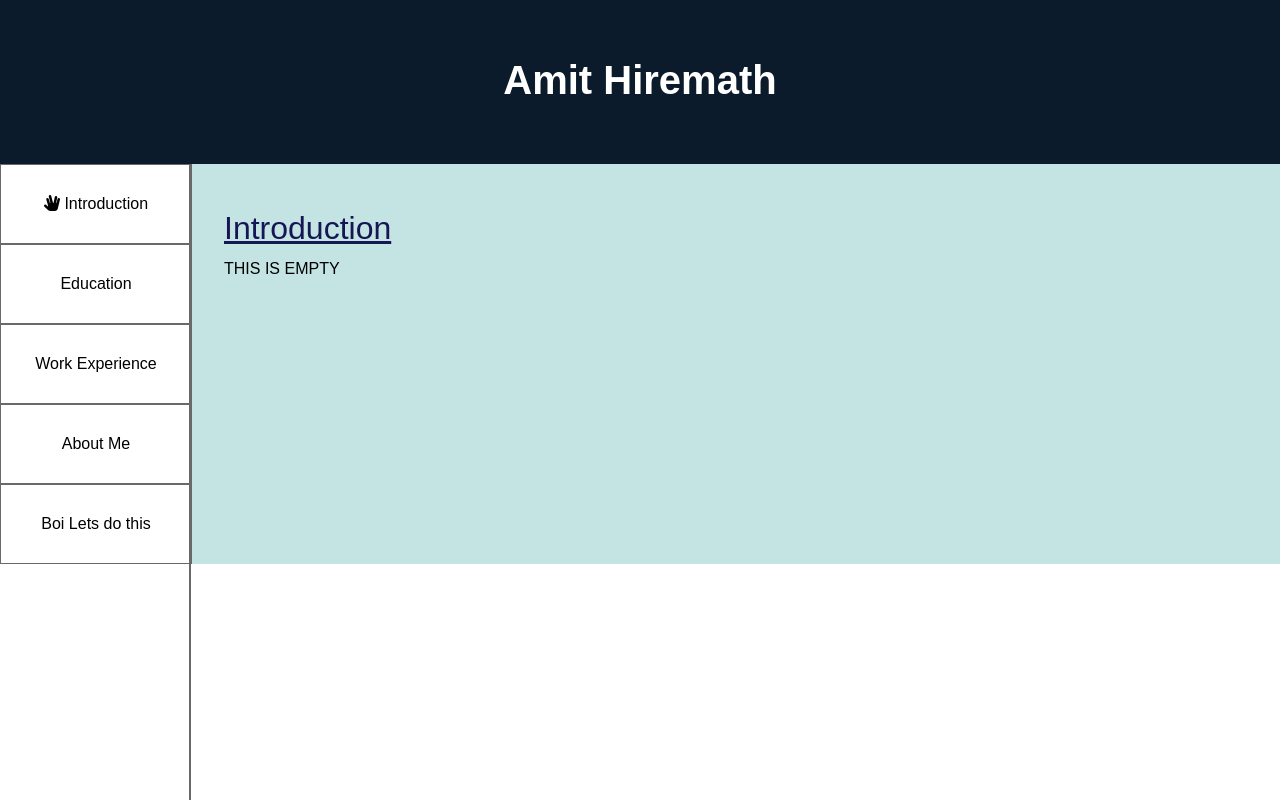
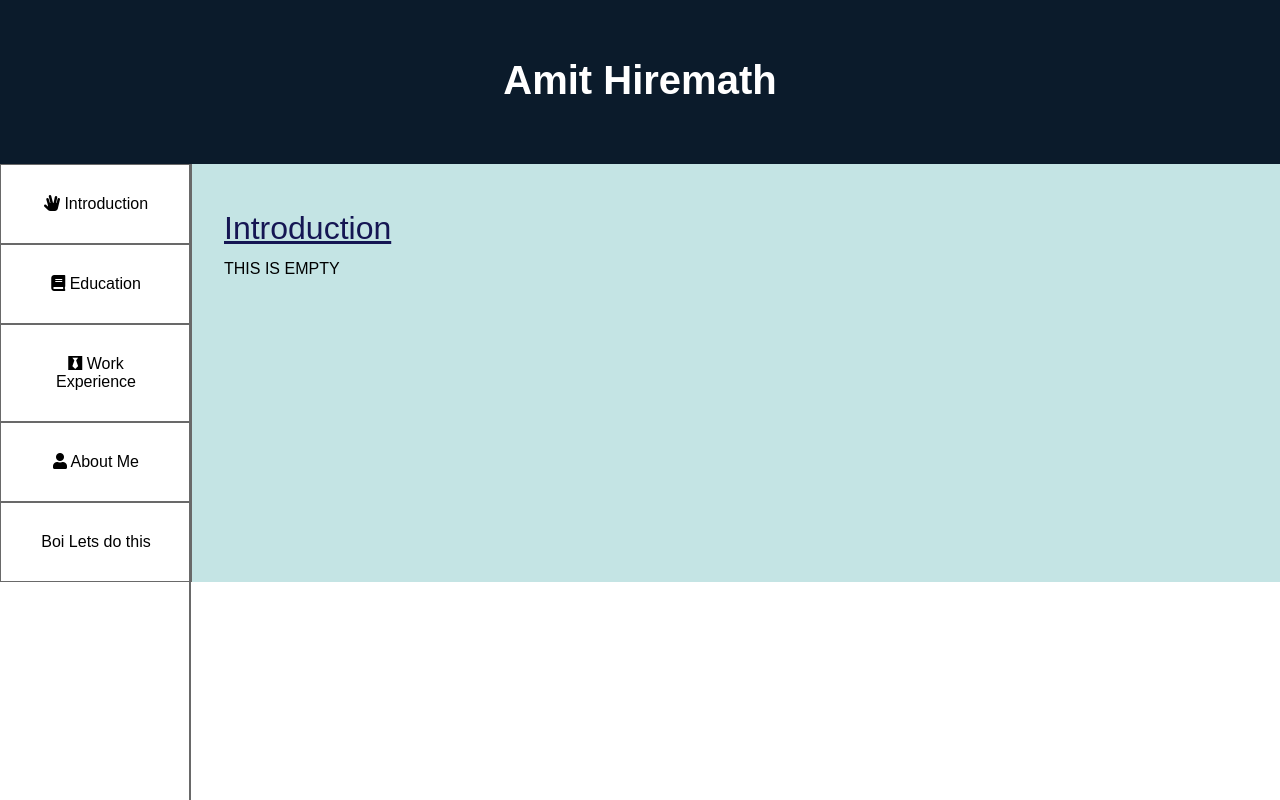
Before and after one commit to Amgit2/PortfolioSite, an Angular app: page / in a window 1280 px wide. Shown: the top 800 px of the page. Built offline with nearby package versions, Linux system fonts and the light colour scheme.

Commit message:
added all icons
added icons still need to add content

```diff
--- a/angular.json
+++ b/angular.json
@@ -24,7 +24,6 @@
               "src/assets"
             ],
             "styles": [
-              "node_modules/@fortawesome/fontawesome-free/css/all.min.css",
               "src/styles.css"
             ],
             "scripts": []
--- a/package.json
+++ b/package.json
@@ -21,6 +21,8 @@
     "@angular/router": "~9.1.9",
     "@fortawesome/angular-fontawesome": "^0.7.0",
     "@fortawesome/fontawesome-svg-core": "^1.2.30",
+    "@fortawesome/free-brands-svg-icons": "^5.13.0",
+    "@fortawesome/free-regular-svg-icons": "^5.13.0",
     "@fortawesome/free-solid-svg-icons": "^5.14.0",
     "angular-font-awesome": "^3.1.2",
     "font-awesome": "^4.7.0",
--- a/src/app/app.component.html
+++ b/src/app/app.component.html
@@ -16,9 +16,15 @@
         <button class = "button" (click) = showIntro()>
           <i class="fa fa-hand-spock fa-1x" aria-hidden="true"></i>       Introduction
         </button><br>
-        <button class = "button" (click) = showEdu()> Education</button><br>
-        <button class = "button" (click) = showWE()> Work Experience</button><br>
-        <button class = "button" (click) = showAboutMe()> About Me</button><br>
+        <button class = "button" (click) = showEdu()>
+          <i class="fa fa-book fa-1x" aria-hidden="true"></i> Education
+        </button><br>
+        <button class = "button" (click) = showWE()>
+          <i class="fab fa-black-tie fa-1x" aria-hidden="true"></i>
+           Work Experience</button><br>
+        <button class = "button" (click) = showAboutMe()>
+          <i class="fas fa-user fa-1x" aria-hidden="true">
+          </i> About Me</button><br>
         <button class = "button" (click) = showBoi()> Boi Lets do this</button><br>
     </div>
     <div class = "column middle">
--- a/src/app/app.module.ts
+++ b/src/app/app.module.ts
@@ -26,7 +26,7 @@ import { FontAwesomeModule } from '@fortawesome/angular-fontawesome';
     BrowserModule,
     AppRoutingModule,
     FormsModule,
-    HttpClientModule
+    HttpClientModule, FontAwesomeModule
 
   ],
   providers: [EmployeeService],
```
Also changed, not shown: 1 other file (tests, documents, lock files or other folders).
